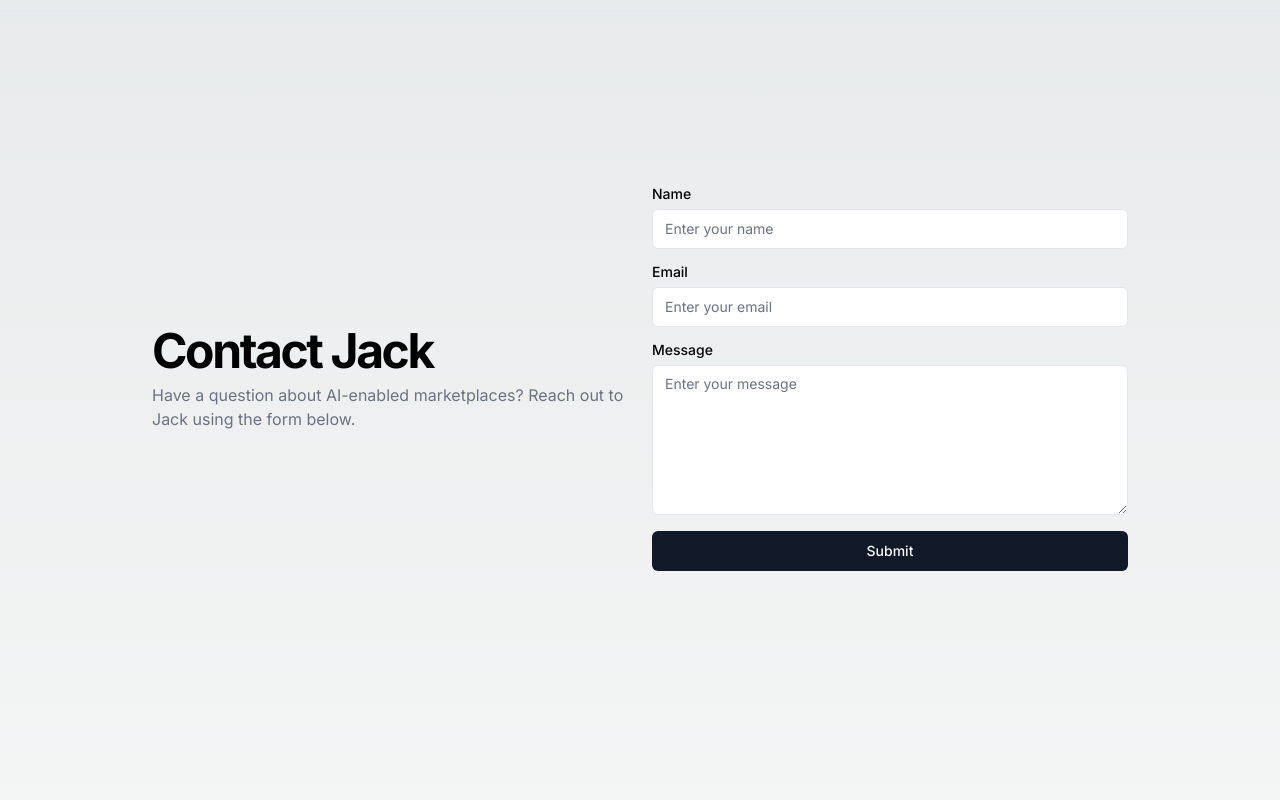
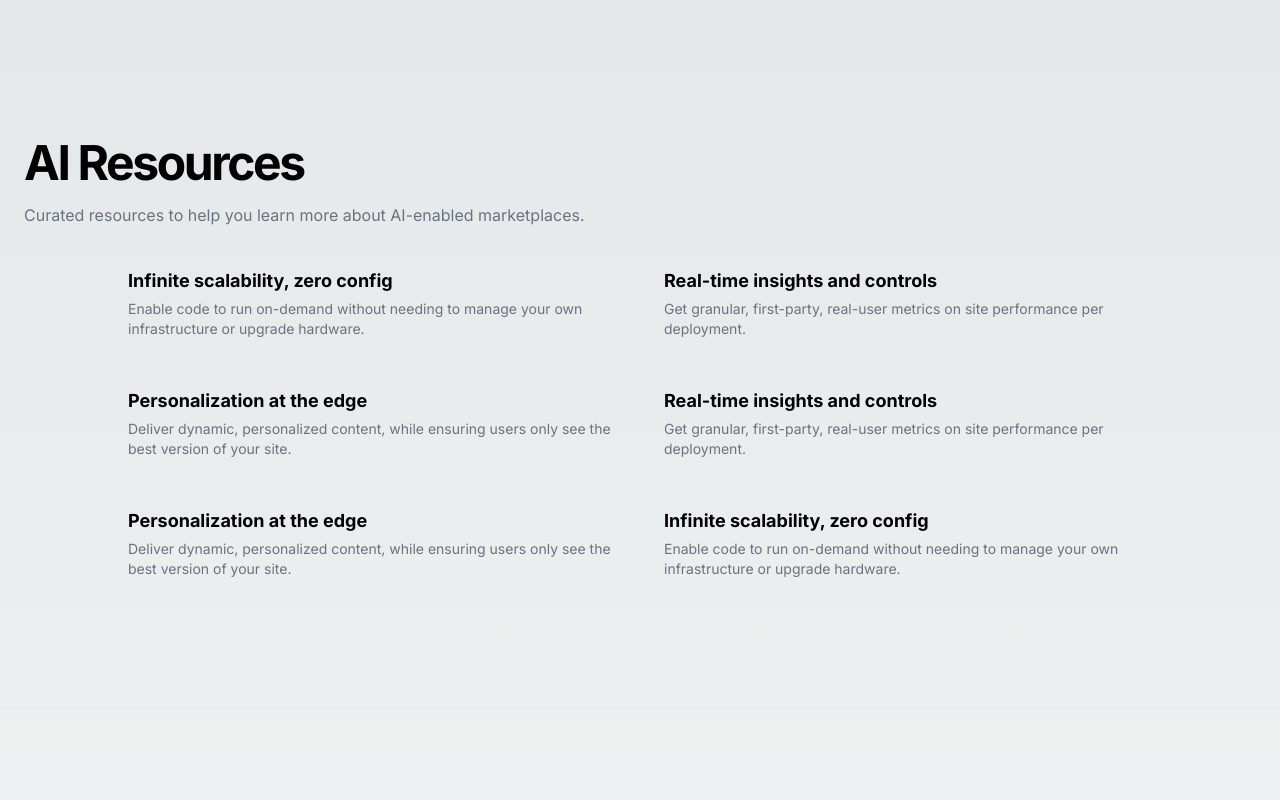
Before and after one commit to jdriscoll98/jd29, a Next.js app: page /blog in a window 1280 px wide. Shown: the part 1240-2040 px from the top of the page. Built offline with nearby package versions, Linux system fonts and the light colour scheme.

Commit message:
Add AI Resources section to BlogHome component

```diff
--- a/src/components/blog-home.tsx
+++ b/src/components/blog-home.tsx
@@ -148,6 +148,54 @@ export function BlogHome() {
           </div>
         </section>
         <section className="w-full py-12 md:py-24 lg:py-32 border-t">
+          <div className="container grid items-center gap-4 px-4 sm:px-6 lg:gap-10">
+            <div className="space-y-4">
+              <h2 className="text-3xl font-bold tracking-tighter sm:text-4xl md:text-5xl">AI Resources</h2>
+              <p className="text-gray-500 dark:text-gray-400">
+                Curated resources to help you learn more about AI-enabled marketplaces.
+              </p>
+            </div>
+            <div className="mx-auto grid max-w-5xl items-start gap-6 lg:grid-cols-2 lg:gap-12">
+              <div className="grid gap-1">
+                <h3 className="text-lg font-bold">Infinite scalability, zero config</h3>
+                <p className="text-sm text-gray-500 dark:text-gray-400">
+                  Enable code to run on-demand without needing to manage your own infrastructure or upgrade hardware.
+                </p>
+              </div>
+              <div className="grid gap-1">
+                <h3 className="text-lg font-bold">Real-time insights and controls</h3>
+                <p className="text-sm text-gray-500 dark:text-gray-400">
+                  Get granular, first-party, real-user metrics on site performance per deployment.
+                </p>
+              </div>
+              <div className="grid gap-1">
+                <h3 className="text-lg font-bold">Personalization at the edge</h3>
+                <p className="text-sm text-gray-500 dark:text-gray-400">
+                  Deliver dynamic, personalized content, while ensuring users only see the best version of your site.
+                </p>
+              </div>
+              <div className="grid gap-1">
+                <h3 className="text-lg font-bold">Real-time insights and controls</h3>
+                <p className="text-sm text-gray-500 dark:text-gray-400">
+                  Get granular, first-party, real-user metrics on site performance per deployment.
+                </p>
+              </div>
+              <div className="grid gap-1">
+                <h3 className="text-lg font-bold">Personalization at the edge</h3>
+                <p className="text-sm text-gray-500 dark:text-gray-400">
+                  Deliver dynamic, personalized content, while ensuring users only see the best version of your site.
+                </p>
+              </div>
+              <div className="grid gap-1">
+                <h3 className="text-lg font-bold">Infinite scalability, zero config</h3>
+                <p className="text-sm text-gray-500 dark:text-gray-400">
+                  Enable code to run on-demand without needing to manage your own infrastructure or upgrade hardware.
+                </p>
+              </div>
+            </div>
+          </div>
+        </section>
+        <section className="w-full py-12 md:py-24 lg:py-32 border-t">
           <div className="container grid max-w-5xl items-center gap-6 px-4 md:px-6 lg:grid-cols-2 lg:py-12 mx-auto">
             <div className="space-y-2">
               <h2 className="text-3xl font-bold tracking-tighter sm:text-4xl md:text-5xl">
```
